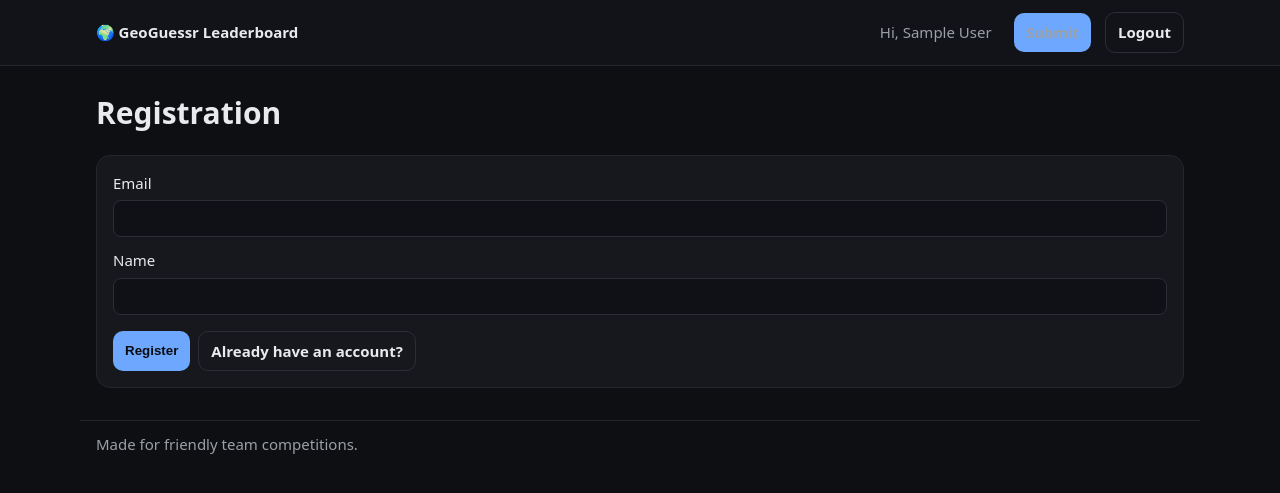
After one commit to explod1983/geolead, a FastAPI app: template backend/templates/register.html in a window 1280 px wide. The commit adds this page. Shown: the top 493 px of the page. Run offline with FastAPI, Linux system fonts and the light colour scheme; the template is opened without the code that fills it, so the values that code supplies are empty; the visitor is signed in with stand-in values (Sample User, id 1).

Commit message:
Added Simple registratiorn

```diff
--- a/backend/main.py
+++ b/backend/main.py
@@ -7,199 +7,192 @@ from fastapi import FastAPI, Depends, Form, HTTPException, Request
 from fastapi.responses import HTMLResponse, RedirectResponse
 from fastapi.staticfiles import StaticFiles
 from fastapi.templating import Jinja2Templates
+from starlette.middleware.sessions import SessionMiddleware
 from pydantic import BaseModel, Field
-from sqlalchemy import (
-    create_engine, Integer, String, DateTime, ForeignKey, UniqueConstraint,
-    select, func
-)
+from sqlalchemy import create_engine, Integer, String, DateTime, ForeignKey, select, func, text
 from sqlalchemy.orm import DeclarativeBase, Mapped, mapped_column, relationship, sessionmaker, Session
+from sqlalchemy.exc import IntegrityError
 
-# ---------- DB setup (SQLite) --------------------------------------------------
 ROOT = Path(__file__).resolve().parent
 DB_URL = f"sqlite:///{ROOT.parent / 'geoguessr.db'}"
 engine = create_engine(DB_URL, echo=False, future=True)
 SessionLocal = sessionmaker(bind=engine, autoflush=False, autocommit=False, future=True)
 
-class Base(DeclarativeBase):
-    pass
+class Base(DeclarativeBase): pass
 
 class Player(Base):
     __tablename__ = "players"
     id: Mapped[int] = mapped_column(Integer, primary_key=True)
-    name: Mapped[str] = mapped_column(String(80), unique=True, index=True)
-    entries: Mapped[List["ScoreEntry"]] = relationship(back_populates="player")
+    name: Mapped[str] = mapped_column(String(80), index=True)
+    email: Mapped[Optional[str]] = mapped_column(String(255), index=True)
+    entries: Mapped[List['ScoreEntry']] = relationship(back_populates="player")
 
 class ScoreEntry(Base):
     __tablename__ = "score_entries"
     id: Mapped[int] = mapped_column(Integer, primary_key=True)
     player_id: Mapped[int] = mapped_column(ForeignKey("players.id", ondelete="CASCADE"), index=True)
     played_at: Mapped[datetime] = mapped_column(DateTime(timezone=True), index=True)
-
     round1: Mapped[int] = mapped_column(Integer)
     round2: Mapped[int] = mapped_column(Integer)
     round3: Mapped[int] = mapped_column(Integer)
     total_score: Mapped[int] = mapped_column(Integer)
-
     player: Mapped[Player] = relationship(back_populates="entries")
 
 Base.metadata.create_all(bind=engine)
+with engine.connect() as conn:
+    cols = [row[1] for row in conn.execute(text("PRAGMA table_info(players)"))]
+    if "email" not in cols:
+        conn.execute(text("ALTER TABLE players ADD COLUMN email VARCHAR(255)"))
+        conn.commit()
+    conn.execute(text("CREATE INDEX IF NOT EXISTS idx_players_email ON players(email)"))
+    conn.commit()
 
-# ---------- FastAPI + Jinja ----------------------------------------------------
-app = FastAPI(title="GeoGuessr Leaderboard", version="0.3.0")
+app = FastAPI(title="GeoGuessr Leaderboard", version="0.4.3")
+app.add_middleware(SessionMiddleware, secret_key="change-me-please-very-secret")
 
 static_dir = ROOT / "static"
 app.mount("/static", StaticFiles(directory=static_dir), name="static")
-
 templates = Jinja2Templates(directory=str(ROOT / "templates"))
 
 def get_db() -> Session:
     db = SessionLocal()
-    try:
-        yield db
-    finally:
-        db.close()
+    try: yield db
+    finally: db.close()
 
-# ---------- Schemas (optional JSON API) ---------------------------------------
 class SubmitEntryIn(BaseModel):
     player_name: str = Field(..., min_length=1, max_length=80)
     round1: int = Field(..., ge=0, le=5000)
     round2: int = Field(..., ge=0, le=5000)
     round3: int = Field(..., ge=0, le=5000)
 
-# ---------- Helpers ------------------------------------------------------------
-def utcnow() -> datetime:
-    return datetime.now(timezone.utc)
-
+def utcnow() -> datetime: return datetime.now(timezone.utc)
 def start_of_week_utc(now: datetime) -> datetime:
-    # ISO week: Monday = 0
-    weekday = now.weekday()  # 0..6
-    monday = datetime(now.year, now.month, now.day, tzinfo=timezone.utc) - timedelta(days=weekday)
-    # Truncate to midnight
+    monday = datetime(now.year, now.month, now.day, tzinfo=timezone.utc) - timedelta(days=now.weekday())
     return datetime(monday.year, monday.month, monday.day, tzinfo=timezone.utc)
 
-def query_leaderboard(db: Session, period: Literal["all", "today", "7d", "30d", "week"]) -> list[dict]:
-    since: Optional[datetime] = None
+def current_user(request: Request, db: Session) -> Optional[Player]:
+    email = request.session.get("user_email")
+    if not email: return None
+    return db.execute(select(Player).where(func.lower(Player.email) == email.lower())).scalar_one_or_none()
+
+def query_leaderboard(db: Session, period: Literal["all", "today", "week"]) -> list[dict]:
+    since = None
     now = utcnow()
     if period == "today":
         since = datetime(now.year, now.month, now.day, tzinfo=timezone.utc)
-    elif period == "7d":
-        since = now - timedelta(days=7)
-    elif period == "30d":
-        since = now - timedelta(days=30)
     elif period == "week":
         since = start_of_week_utc(now)
 
-    # Aggregate totals per player across entries in the period
-    stmt = (
-        select(
-            Player.name.label("player_name"),
-            func.count(ScoreEntry.id).label("entries"),
-            func.coalesce(func.sum(ScoreEntry.total_score), 0).label("total_score"),
-            func.avg(ScoreEntry.total_score).label("avg_score"),
-        )
-        .join(ScoreEntry, ScoreEntry.player_id == Player.id)
-    )
+    stmt = (select(Player.name.label("player_name"),
+                   func.count(ScoreEntry.id).label("entries"),
+                   func.coalesce(func.sum(ScoreEntry.total_score), 0).label("total_score"),
+                   func.avg(ScoreEntry.total_score).label("avg_score"))
+            .join(ScoreEntry, ScoreEntry.player_id == Player.id))
     if since is not None:
         stmt = stmt.where(ScoreEntry.played_at >= since)
-
     stmt = stmt.group_by(Player.id).order_by(func.sum(ScoreEntry.total_score).desc())
 
-    rows = db.execute(stmt).all()
-    out: list[dict] = []
-    for idx, r in enumerate(rows, start=1):
-        out.append({
-            "rank": idx,
-            "player_name": r.player_name,
-            "count": int(r.entries or 0),
-            "total_score": int(r.total_score or 0),
-            "average_score": float(r.avg_score or 0.0),
-        })
+    out = []
+    for idx, r in enumerate(db.execute(stmt).all(), start=1):
+        out.append({"rank": idx, "player_name": r.player_name, "count": int(r.entries or 0),
+                    "total_score": int(r.total_score or 0), "average_score": float(r.avg_score or 0.0)})
     return out
 
-# ---------- HTML routes --------------------------------------------------------
 @app.get("/", response_class=HTMLResponse)
 async def leaderboard_page(request: Request, db: Session = Depends(get_db)):
-    rows_all = query_leaderboard(db, "all")
-    rows_week = query_leaderboard(db, "week")
-    rows_today = query_leaderboard(db, "today")
-    saved = request.query_params.get("saved") == "1"
-    return templates.TemplateResponse("leaderboard.html", {
-        "request": request,
-        "saved": saved,
-        "rows_all": rows_all,
-        "rows_week": rows_week,
-        "rows_today": rows_today,
-    })
+    me = current_user(request, db)
+    return templates.TemplateResponse("leaderboard.html", {"request": request, "saved": request.query_params.get("saved") == "1",
+        "rows_all": query_leaderboard(db, "all"),
+        "rows_week": query_leaderboard(db, "week"),
+        "rows_today": query_leaderboard(db, "today"),
+        "me": me})
 
 @app.get("/submit", response_class=HTMLResponse)
-async def submit_form(request: Request):
-    return templates.TemplateResponse("submit.html", {"request": request})
+async def submit_form(request: Request, db: Session = Depends(get_db)):
+    me = current_user(request, db)
+    if not me: return templates.TemplateResponse("login_required.html", {"request": request})
+    return templates.TemplateResponse("submit.html", {"request": request, "me": me})
 
 @app.post("/submit")
-async def submit_form_post(
-    player_name: str = Form(...),
-    round1: int = Form(...),
-    round2: int = Form(...),
-    round3: int = Form(...),
-    db: Session = Depends(get_db),
-):
-    # Upsert player
-    player = db.execute(select(Player).where(func.lower(Player.name) == player_name.lower())).scalar_one_or_none()
-    if not player:
-        player = Player(name=player_name.strip())
-        db.add(player)
-        db.flush()
-
-    # Validate rounds
-    try:
-        r1 = int(round1); r2 = int(round2); r3 = int(round3)
-    except Exception:
-        raise HTTPException(400, detail="Scores must be integers")
-
+async def submit_form_post(request: Request, round1: int = Form(...), round2: int = Form(...), round3: int = Form(...),
+                           db: Session = Depends(get_db)):
+    me = current_user(request, db)
+    if not me: return RedirectResponse(url="/login?next=%2Fsubmit", status_code=303)
+    r1, r2, r3 = int(round1), int(round2), int(round3)
     if any(x < 0 or x > 5000 for x in (r1, r2, r3)):
         raise HTTPException(400, detail="Scores must be between 0 and 5000")
-
-    total = r1 + r2 + r3
-    entry = ScoreEntry(
-        player_id=player.id,
-        played_at=utcnow(),
-        round1=r1,
-        round2=r2,
-        round3=r3,
-        total_score=total,
-    )
-    db.add(entry)
+    db.add(ScoreEntry(player_id=me.id, played_at=utcnow(), round1=r1, round2=r2, round3=r3, total_score=r1+r2+r3))
     db.commit()
-
     return RedirectResponse(url="/?saved=1", status_code=303)
 
-# ---------- Optional JSON API --------------------------------------------------
+@app.get("/register", response_class=HTMLResponse)
+async def register_form(request: Request): return templates.TemplateResponse("register.html", {"request": request})
+
+@app.post("/register")
+async def register_post(request: Request, db: Session = Depends(get_db), email: str = Form(...), name: str = Form(...)):
+    email, name = email.strip(), name.strip()
+    if not email or "@" not in email: raise HTTPException(400, detail="Valid email required")
+    if not name: raise HTTPException(400, detail="Name is required")
+
+    # 1) Try by email first
+    player = db.execute(select(Player).where(func.lower(Player.email) == email.lower())).scalar_one_or_none()
+    if player:
+        if player.name != name: player.name = name; db.add(player); db.commit()
+    else:
+        # 2) If legacy DB enforces UNIQUE(name), reuse the row with the same name
+        by_name = db.execute(select(Player).where(func.lower(Player.name) == name.lower())).scalar_one_or_none()
+        if by_name:
+            by_name.email = email
+            db.add(by_name)
+            db.commit()
+            player = by_name
+        else:
+            # 3) Insert new row, with safety net against unexpected unique constraints
+            try:
+                player = Player(email=email, name=name)
+                db.add(player); db.commit()
+            except IntegrityError:
+                db.rollback()
+                # Fallback: fetch existing by name and update email
+                existing = db.execute(select(Player).where(func.lower(Player.name) == name.lower())).scalar_one_or_none()
+                if existing:
+                    existing.email = email
+                    db.add(existing); db.commit()
+                    player = existing
+                else:
+                    raise
+
+    request.session["user_email"] = email
+    request.session["user_name"] = player.name
+    return RedirectResponse(url="/", status_code=303)
+
+@app.get("/login", response_class=HTMLResponse)
+async def login_form(request: Request): return templates.TemplateResponse("login.html", {"request": request})
+
+@app.post("/login")
+async def login_post(request: Request, db: Session = Depends(get_db), email: str = Form(...)):
+    email = email.strip()
+    player = db.execute(select(Player).where(func.lower(Player.email) == email.lower())).scalar_one_or_none()
+    if not player: return RedirectResponse(url=f"/register?email={email}", status_code=303)
+    request.session["user_email"] = email; request.session["user_name"] = player.name
+    return RedirectResponse(url=request.query_params.get("next") or "/", status_code=303)
+
+@app.get("/logout")
+async def logout(request: Request): request.session.clear(); return RedirectResponse(url="/", status_code=303)
+
 @app.get("/api/leaderboard")
-async def api_leaderboard(period: Literal["all", "today", "7d", "30d", "week"] = "all", db: Session = Depends(get_db)):
+async def api_leaderboard(period: Literal["all", "today", "week"] = "all", db: Session = Depends(get_db)):
     return query_leaderboard(db, period)
+
+class SubmitEntryIn(BaseModel):
+    player_name: str; round1: int; round2: int; round3: int
 
 @app.post("/api/submit_entry")
 async def api_submit_entry(payload: SubmitEntryIn, db: Session = Depends(get_db)):
     player = db.execute(select(Player).where(func.lower(Player.name) == payload.player_name.lower())).scalar_one_or_none()
-    if not player:
-        player = Player(name=payload.player_name.strip())
-        db.add(player)
-        db.flush()
-
+    if not player: player = Player(name=payload.player_name); db.add(player); db.flush()
     total = int(payload.round1) + int(payload.round2) + int(payload.round3)
-    entry = ScoreEntry(
-        player_id=player.id,
-        played_at=utcnow(),
-        round1=int(payload.round1),
-        round2=int(payload.round2),
-        round3=int(payload.round3),
-        total_score=total,
-    )
-    db.add(entry)
+    db.add(ScoreEntry(player_id=player.id, played_at=utcnow(), round1=int(payload.round1), round2=int(payload.round2),
+                      round3=int(payload.round3), total_score=total))
     db.commit()
-
-    return {"ok": True, "entry_id": entry.id, "total": total}
-
-@app.get("/health")
-async def health():
-    return {"ok": True, "time": datetime.now(timezone.utc).isoformat()}
+    return {"ok": True}
--- a/backend/requirements.txt
+++ b/backend/requirements.txt
@@ -4,3 +4,4 @@ SQLAlchemy==2.0.36
 pydantic==2.9.2
 Jinja2==3.1.4
 python-multipart==0.0.9
+itsdangerous==2.2.0
--- a/backend/static/style.css
+++ b/backend/static/style.css
@@ -8,6 +8,7 @@ html, body { margin: 0; padding: 0; background: var(--bg); color: var(--text); f
 .nav a { color: var(--muted); text-decoration: none; }
 .nav a:hover { color: var(--text); }
 .nav .spacer { flex: 1; }
+.nav .hello { color: var(--muted); margin-right: 8px; }
 
 .container { max-width: 1120px; margin: 24px auto; padding: 0 16px; }
 .footer { max-width: 1120px; margin: 32px auto; padding: 12px 16px; color: var(--muted); border-top: 1px solid #24262b; }
--- a/backend/templates/base.html
+++ b/backend/templates/base.html
@@ -11,8 +11,15 @@
     <nav class="nav">
       <a href="/" class="brand">🌍 GeoGuessr Leaderboard</a>
       <div class="spacer"></div>
-      <a href="/">Leaderboard</a>
-      <a href="/submit" class="btn">Submit score</a>
+
+      {% if request.session.get('user_email') %}
+        <span class="hello">Hi, {{ request.session.get('user_name') }}</span>
+        <a href="/submit" class="btn">Submit</a>
+        <a href="/logout" class="btn ghost">Logout</a>
+      {% else %}
+        <a href="/register" class="btn">Registration</a>
+        <a href="/login" class="btn ghost">Login</a>
+      {% endif %}
     </nav>
   </header>
 
--- /dev/null
+++ b/backend/templates/register.html
@@ -0,0 +1,16 @@
+{% extends "base.html" %}
+{% block content %}
+  <h1>Registration</h1>
+  <form class="form" method="post" action="/register">
+    <label>Email
+      <input type="email" name="email" value="{{ request.query_params.get('email') or '' }}" required />
+    </label>
+    <label>Name
+      <input name="name" required />
+    </label>
+    <div class="actions">
+      <button class="btn" type="submit">Register</button>
+      <a class="btn ghost" href="/login">Already have an account?</a>
+    </div>
+  </form>
+{% endblock %}
--- a/backend/templates/submit.html
+++ b/backend/templates/submit.html
@@ -1,10 +1,8 @@
 {% extends "base.html" %}
 {% block content %}
   <h1>Submit score</h1>
+  <p class="muted">Submitting as <strong>{{ me.name }}</strong></p>
   <form class="form" method="post" action="/submit">
-    <label>Name
-      <input name="player_name" required />
-    </label>
     <label>Score - Round 1
       <input type="number" name="round1" min="0" max="5000" required />
     </label>
```
Also changed, not shown: backend/templates/login.html (added, +13 -0 lines), backend/templates/login_required.html (added, +11 -0 lines), README.md (added), geoguessr.db (deleted), 1 other file.
